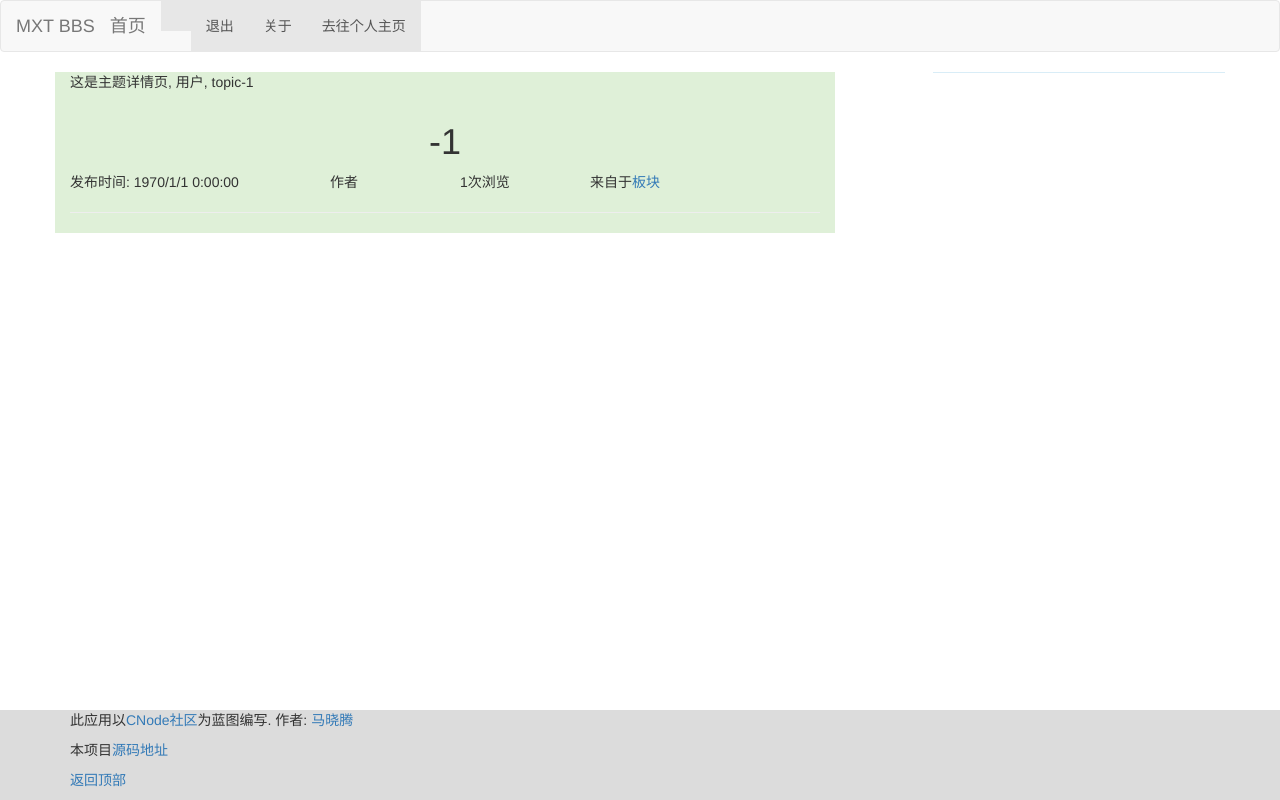
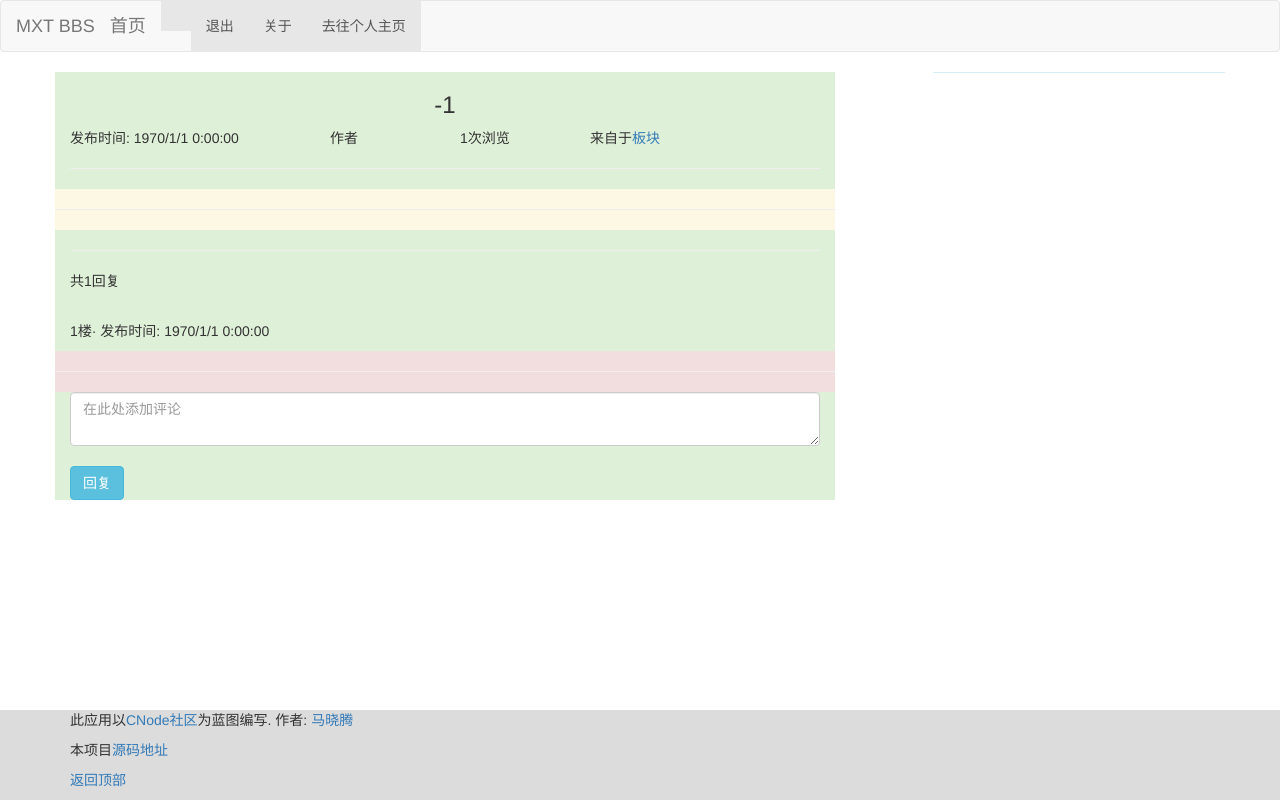
Before and after one commit to maxiaoteng001/maxiaoteng_bbs, a Flask app: page /topic/1 in a window 1280 px wide. Run offline with Flask 2, Linux system fonts and the light colour scheme; a database or web service that is not in the repository returns one stand-in record (values such as "Sample title"); some libraries are stand-ins or nearby versions.

Commit message:
添加评论功能,再次调整页脚

```diff
--- a/app.py
+++ b/app.py
@@ -18,6 +18,7 @@
 from models.board import Board
 from models.topic import Topic
 from routes import current_user
+from utils import log
 
 app = Flask(__name__)
 
--- a/models/mongua.py
+++ b/models/mongua.py
@@ -259,9 +259,9 @@
         """
         name = cls.__name__
         # TODO, 这里应该用 type 替代
-        fk = '{}_id'.format(self.__class__.__name__.lower())
+        fk = '{}_id'.format(self.type)
         query = {
             fk: self.id,
         }
-        count = db[name]._find(query).count()
+        count = db[name].find(query).count()
         return count
--- a/models/topic.py
+++ b/models/topic.py
@@ -1,9 +1,17 @@
 import json
+
+from pymongo import MongoClient
+
+from models.reply import Reply
 from models.user import User
 from models.mongua import Mongua
 import logging
 import time
 ogger = logging.getLogger("bbs")
+from utils import log
+mongua = MongoClient()
+# 设置数据库名称
+db = mongua.my_bbs
 
 
 class Cache(object):
--- a/routes/reply.py
+++ b/routes/reply.py
@@ -17,8 +17,7 @@
 @main.route("/add", methods=["POST"])
 def add():
     form = request.form
-    u = current_user()
-    print('DEBUG', form)
+    # u = current_user()
     m = Reply.new(form)
-    m.set_user_id(u.id)
+    # m.set_user_id(u.id)
     return redirect(url_for('topic.detail', id=m.topic_id))
--- a/routes/topic.py
+++ b/routes/topic.py
@@ -27,12 +27,7 @@
 @main.route('/<int:id>')
 def detail(id):
     t = Topic.get(id)
-    user_id = t.user_id
-    author = User.find(user_id)
-
-    # log(type(t.data_count(Reply)))
-    # 传递 topic 的所有 reply 到 页面中
-    return render_template("topic/detail.html", user=current_user(), topic=t, author=author)
+    return render_template("topic/detail.html", user=current_user(), topic=t)
 
 
 @main.route("/add", methods=["POST"])
--- a/static/css/sticky-footer.css
+++ b/static/css/sticky-footer.css
@@ -6,7 +6,7 @@
 }
 body {
   /* Margin bottom by footer height */
-  margin-bottom: 60px;
+  margin-bottom: 90px;
 }
 
 .footer {
--- a/templates/index.html
+++ b/templates/index.html
@@ -32,7 +32,7 @@
             </script>
         </td>
         <td>
-            <p>t.data_count(Reply) }}</p>
+            {{ t.replies() | count }}
             /
             {{ t.views }}
         </td>
@@ -48,7 +48,7 @@
     {% endfor %}
 
     {% else %}
-    <p  style="text-align: center;">话题为空</p>
+    <p >话题为空</p>
     {% endif %}
 
     </tbody>
--- a/templates/topic/detail.html
+++ b/templates/topic/detail.html
@@ -4,12 +4,9 @@
 {% block page_content %}
 
 
-    <p>这是主题详情页, 用户{{ user.username }}, topic{{ topic.title }}</p>
-
-
     <!--topic标题-->
     <div class="row bg-success">
-        <h1 class="text-center">{{ topic.title }}</h1>
+        <h3 class="text-center">{{ topic.title }}</h3>
     </div>
     <div class="row">
         <span class="col-sm-4">发布时间:
@@ -29,7 +26,47 @@
         <p>{{ topic.content }}</p>
     </div>
 
+    <div class="row bg-warning">
+        <hr>
+    </div>
     <!-- topic 评论 -->
+    <!--先展示评论数-->
+    <hr>
+    <p>共{{ topic.replies() | count }}回复</p>
+    <br>
+    <!--展示当前评论-->
+    <div class="bg-success">
+        {% for r in topic.replies() %}
+        <span><a href="/user/{{ r.user().username }}">{{ r.user().username }}</a></span>
+        <span>
+            {{ loop.index }}楼·
+            发布时间:
+            <script>
+            var ct = timeString({{topic.ct}})
+            document.write(ct)
+            </script>
+        </span>
+        <br>
+            <p>{{ r.content }}</p>
+        {% endfor %}
+    </div>
 
+    <div class="row bg-danger">
+        <hr>
+    </div>
+
+    <!--最后是一个回复框-->
+    <!--如果没有登录,不显示评论框-->
+    {% if user != None %}
+    <form class="form-horizontal .contain" role="form" method="post" action={{url_for('reply.add')}}>
+        <textarea  class="form-control" id="username" name="content" placeholder="在此处添加评论" ></textarea>
+        <input type="hidden" name="user_id" value={{user.id}}>
+        <input type="hidden" name="topic_id" value={{topic.id}}>
+        <br>
+        <button class="btn btn-info" id="add-btn">回复</button>
+    </form>
+    {% else %}
+        <strong><p>评论需要登录才能发表</p></strong>
+    {% endif %}
 
 {% endblock %}
```
Also changed, not shown: models/reply.py (line endings or trailing spaces).
